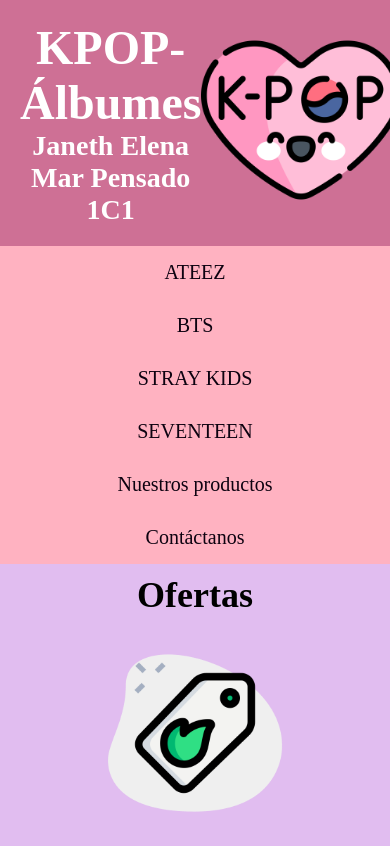
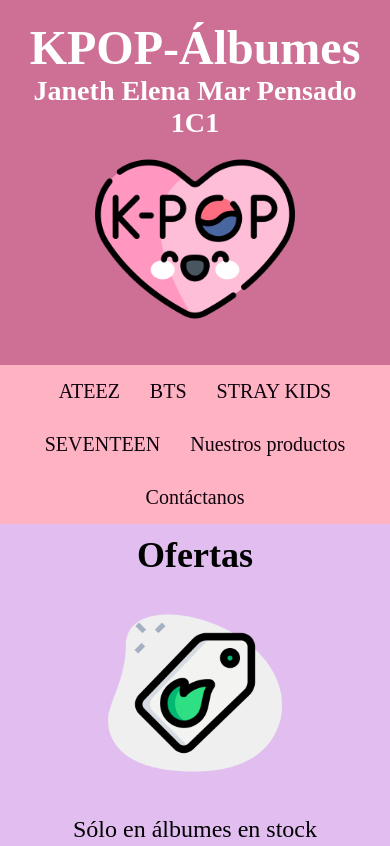
Before and after one commit to MarLen887/Reptiles, a plain HTML site: page index.html in a window 390 px wide. Shown: the top 846 px of the page. Drawn offline with Linux system fonts and the light colour scheme.

Commit message:
Add files via upload

```diff
--- a/estilos.css
+++ b/estilos.css
@@ -21,7 +21,7 @@
 .divTitulo
 {
     flex: 80%;
-    background-color: #ce70951;
+    background-color: #ce7095;
 }
 
 nav
@@ -85,14 +85,6 @@
     background-color: #c9b7c7;
     color: black;
 }
-
-/*@media screen and (max-width:700px)
-{
-    nav
-    {
-        flex-flow: column;
-    }
-}*/
 
 /*-----------------------------ESTILO DE TARJETAS---------------------------*/
 .contenedor
@@ -224,6 +216,10 @@
     width: 150px;
     height: 180px;
     }
+    header
+    {
+        flex-flow: column;
+    }
 }
 @media screen and (max-width:767px)
     /*para tamaño celular*/
@@ -237,18 +233,9 @@
     width: 150px;
     height: 180px;
     }
-
-    nav
+    header
     {
         flex-flow: column;
     }
 }
-@media screen and (max-width:370px)
-{
-    nav
-    {
-        flex-flow: row;
-    }
-}
-
 /*-----------------------------------------------------------------------------*/
```
